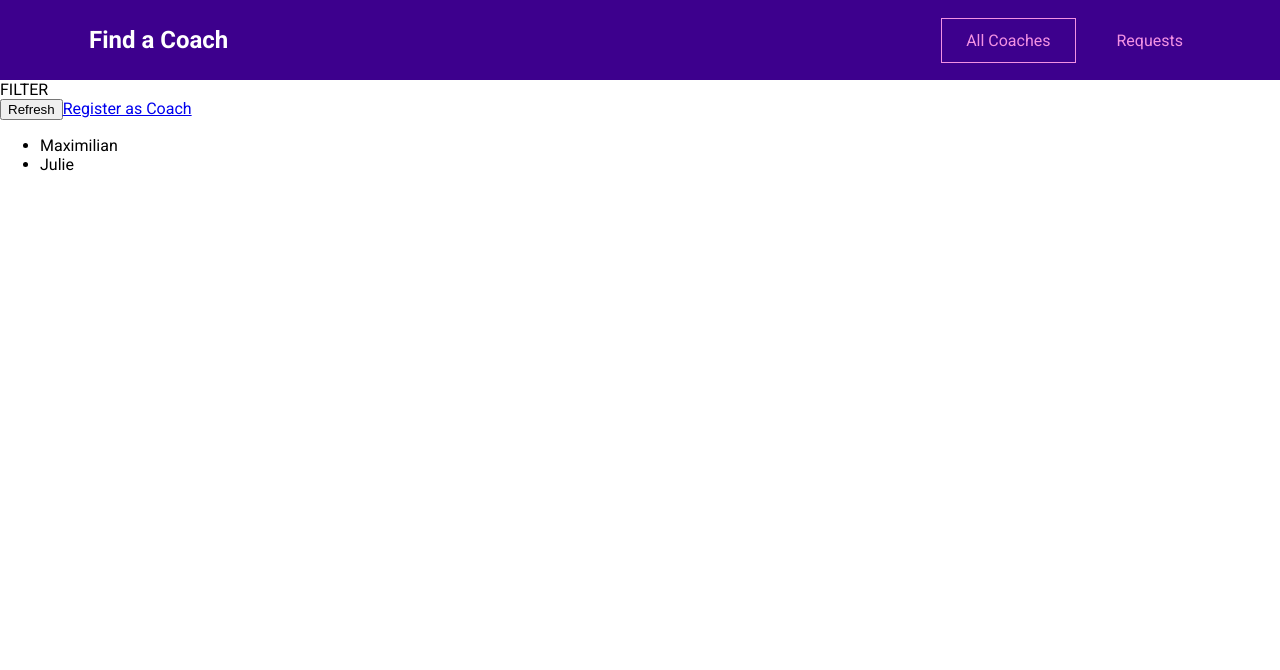
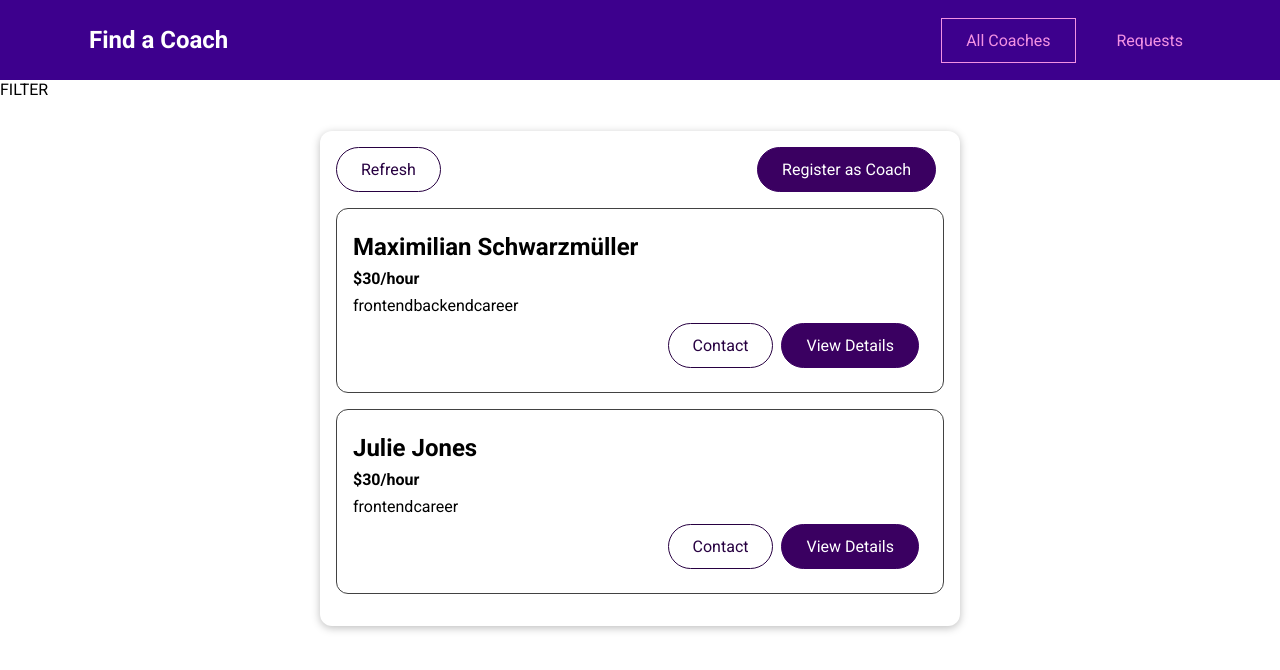
Before and after one commit to stanleyz94/vue-practice, a Vue app: page /coaches in a window 1280 px wide. Shown: the top 670 px of the page. Built offline with nearby package versions, Linux system fonts and the light colour scheme.

Commit message:
Addin Base Styles

```diff
--- /dev/null
+++ b/src/components/coaches/CoachItem.vue
@@ -0,0 +1,60 @@
+<template>
+  <li>
+    <h3>{{ fullName }}</h3>
+    <h4>${{ rate }}/hour</h4>
+    <div>
+      <span v-for="area in areas" :key="area"> {{ area }} </span>
+    </div>
+    <div class="actions">
+      <base-button mode="outline" link :to="coachContactLink"
+        >Contact
+      </base-button>
+      <base-button link :to="coachDetailsLink">View Details</base-button>
+    </div>
+  </li>
+</template>
+
+<script>
+export default {
+  props: ['id', 'firstName', 'lastName', 'rate', 'areas'],
+  computed: {
+    fullName() {
+      return this.firstName + ' ' + this.lastName;
+    },
+    coachContactLink() {
+      //   return '/coaches/' + this.id + '/contact';
+      return this.$route.path + '/' + this.id + '/contact';
+    },
+    coachDetailsLink() {
+      return '/coaches/' + this.id;
+    }
+  }
+};
+</script>
+
+<style scoped>
+li {
+  margin: 1rem 0;
+  border: 1px solid #424242;
+  border-radius: 12px;
+  padding: 1rem;
+}
+
+h3 {
+  font-size: 1.5rem;
+}
+
+h3,
+h4 {
+  margin: 0.5rem 0;
+}
+
+div {
+  margin: 0.5rem 0;
+}
+
+.actions {
+  display: flex;
+  justify-content: flex-end;
+}
+</style>
--- /dev/null
+++ b/src/components/ui/BaseButton.vue
@@ -0,0 +1,73 @@
+<template>
+  <button v-if="!link" :class="mode">
+    <slot></slot>
+  </button>
+  <router-link v-else :to="to" :class="mode">
+    <slot></slot>
+  </router-link>
+</template>
+
+<script>
+export default {
+  props: {
+    mode: {
+      type: String,
+      required: false,
+      default: null
+    },
+    link: {
+      type: Boolean,
+      required: false,
+      default: false
+    },
+    to: {
+      type: String,
+      required: false,
+      default: '/'
+    }
+  }
+};
+</script>
+
+<style scoped>
+button,
+a {
+  text-decoration: none;
+  padding: 0.75rem 1.5rem;
+  font: inherit;
+  background-color: #3a0061;
+  border: 1px solid #3a0061;
+  color: white;
+  cursor: pointer;
+  border-radius: 30px;
+  margin-right: 0.5rem;
+  display: inline-block;
+}
+
+a:hover,
+a:active,
+button:hover,
+button:active {
+  background-color: #270041;
+  border-color: #270041;
+}
+
+.flat {
+  background-color: transparent;
+  color: #3a0061;
+  border: none;
+}
+
+.outline {
+  background-color: transparent;
+  border-color: #270041;
+  color: #270041;
+}
+
+.flat:hover,
+.flat:active,
+.outline:hover,
+.outline:active {
+  background-color: #edd2ff;
+}
+</style>
--- /dev/null
+++ b/src/components/ui/BaseCard.vue
@@ -0,0 +1,15 @@
+<template>
+  <div class="card">
+    <slot></slot>
+  </div>
+</template>
+
+<style scoped>
+.card {
+  border-radius: 12px;
+  box-shadow: 0 2px 8px rgba(0, 0, 0, 0.26);
+  padding: 1rem;
+  margin: 2rem auto;
+  max-width: 40rem;
+}
+</style>
--- a/src/pages/coaches/CoachesList.vue
+++ b/src/pages/coaches/CoachesList.vue
@@ -3,21 +3,34 @@
     FILTER
   </section>
   <section>
-    <div class="controls">
-      <button>Refresh</button>
-      <router-link to="/register">Register as Coach</router-link>
-    </div>
-    <ul v-if="hasCoaches">
-      <li v-for="coach in filteredCoaches" :key="coach.id">
-        {{ coach.firstName }}
-      </li>
-    </ul>
-    <h3 v-else>No coaches found</h3>
+    <base-card>
+      <div class="controls">
+        <base-button mode="outline">Refresh</base-button>
+        <base-button link to="/register">Register as Coach</base-button>
+      </div>
+      <ul v-if="hasCoaches">
+        <coach-item
+          v-for="coach in filteredCoaches"
+          :key="coach.id"
+          :id="coach.id"
+          :first-name="coach.firstName"
+          :last-name="coach.lastName"
+          :rate="coach.hourlyRate"
+          :areas="coach.areas"
+        ></coach-item>
+      </ul>
+      <h3 v-else>No coaches found</h3>
+    </base-card>
   </section>
 </template>
 
 <script>
+import CoachItem from '../../components/coaches/CoachItem';
+
 export default {
+  components: {
+    CoachItem
+  },
   computed: {
     filteredCoaches() {
       return this.$store.getters['coaches/coaches'];
@@ -28,3 +41,16 @@
   }
 };
 </script>
+
+<style scoped>
+ul {
+  list-style: none;
+  margin: 0;
+  padding: 0;
+}
+
+.controls {
+  display: flex;
+  justify-content: space-between;
+}
+</style>
```
Also changed, not shown: src/main.js (+7 -0 lines), src/components/ui/BaseBadge.vue (added).
